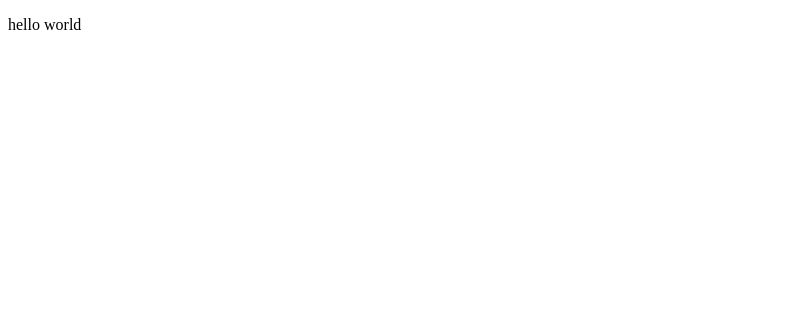
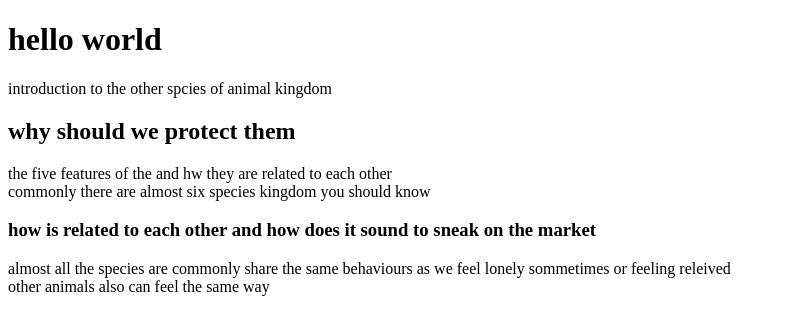
Before and after one commit to Moise16/pro, a plain HTML site: page index.html in a window 1280 px wide. Shown: the whole page, without its empty margins (0-786 px from the left). Drawn offline with Linux system fonts and the light colour scheme.

Commit message:
adding more paragraphs

```diff
--- a/index.html
+++ b/index.html
@@ -1,12 +1,17 @@
 <!DOCTYPE html>
 <html lang="en">
 <head>
-    <meta charset="UTF-8">
-    <meta name="viewport" content="width=device-width, initial-scale=1.0">
-    <meta http-equiv="X-UA-Compatible" content="ie=edge">
-    <title>my space</title>
-</head>
-<body>
-    <p> hello world</p>
+   <meta charset="UTF-8">
+   <title>
+       hello!
+   </title>
+   <body> <h1>hello world</h1>
+<p>introduction to the other spcies of animal kingdom</p>
+<h2>why should we protect them</h2>
+<p>the five features of the and hw they are related to each other <br>
+commonly there are almost six species kingdom you should know</p>
+<h3>how is related to each other and how does it sound to sneak on the market</h3>
+<p>almost all the species are commonly share the same behaviours as we feel lonely sommetimes or feeling releived <br>
+other animals also can feel the same way</p>
 </body>
 </html>
```
